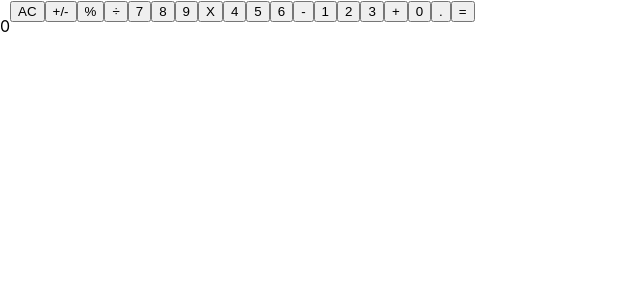
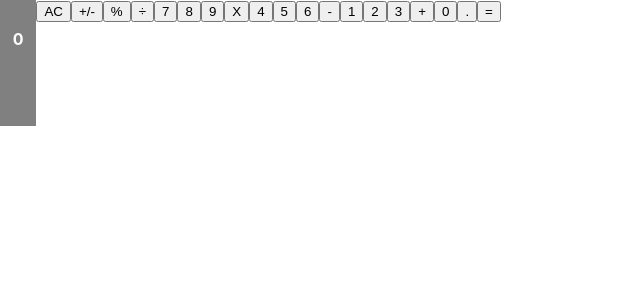
Before and after one commit to KabohaJeanMark/math-magicians, a React (Create React App) app: page / in a window 1280 px wide. Shown: the top 300 px of the page, without its empty margins (0-640 px from the left). Built offline with nearby package versions, Linux system fonts and the light colour scheme.

Commit message:
Style the Display component

```diff
--- a/src/styles/Display.css
+++ b/src/styles/Display.css
@@ -1,3 +1,9 @@
 .Display {
   display: flex;
+  background-color: grey;
+  height: 100px;
+  color: white;
+  font-weight: bold;
+  padding: 0.8rem;
+  text-align: right;
 }
```
